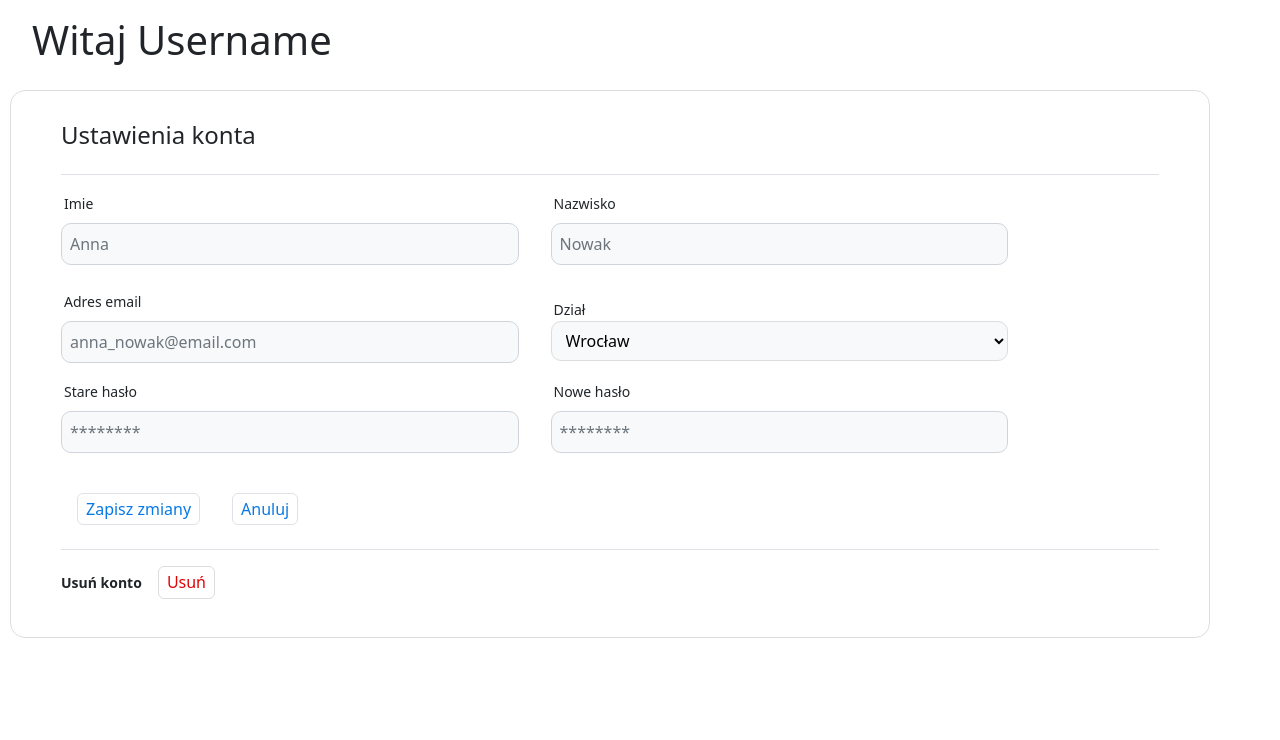
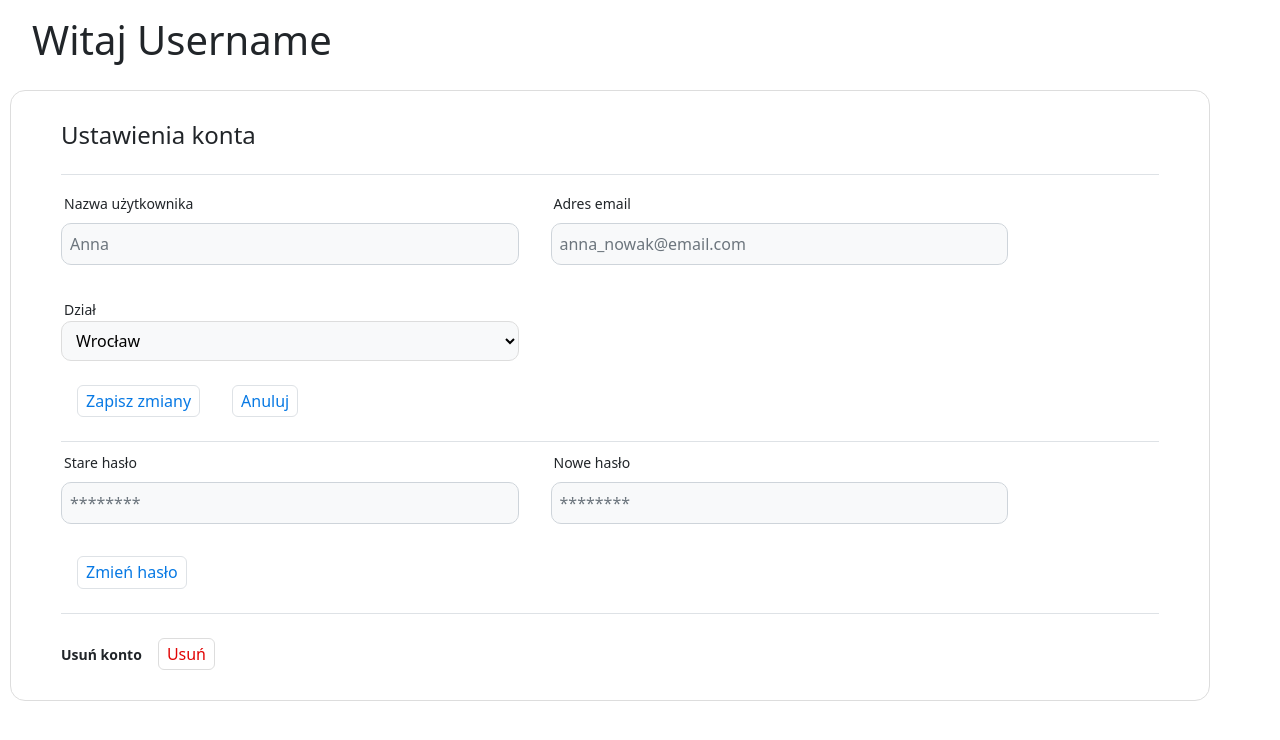
Before and after one commit to kkepa1/Hackaton-frontend, an Angular app: page /user-profile in a window 1280 px wide. Shown: the top 740 px of the page. Built offline with nearby package versions, Linux system fonts and the light colour scheme.

Commit message:
username and password change

```diff
--- a/src/app/app.module.ts
+++ b/src/app/app.module.ts
@@ -5,6 +5,7 @@ import { AppRoutingModule } from './app-routing.module';
 import { AppComponent } from './app.component';
 import { UserProfileComponent } from './components/user-profile/user-profile.component';
 import { NgbModule } from '@ng-bootstrap/ng-bootstrap';
+import {FormsModule} from "@angular/forms";
 
 @NgModule({
   declarations: [
@@ -14,7 +15,8 @@ import { NgbModule } from '@ng-bootstrap/ng-bootstrap';
   imports: [
     BrowserModule,
     AppRoutingModule,
-    NgbModule
+    NgbModule,
+    FormsModule
   ],
   providers: [],
   bootstrap: [AppComponent]
--- a/src/app/components/user-profile/user-profile.component.html
+++ b/src/app/components/user-profile/user-profile.component.html
@@ -7,21 +7,17 @@
   <div class="py-2" style="column-gap: 2rem">
     <div class="row py-2" style="column-gap: 2rem">
       <div class="col-md-5">
-        <label for="firstname">Imie</label>
-        <input type="text" class="bg-light form-control" placeholder="Anna">
+        <label>Nazwa użytkownika</label>
+        <input type="text" class="bg-light form-control" placeholder="Anna" [(ngModel)]="inputUsername">
       </div>
       <div class="col-md-5 pt-md-0 pt-3">
-        <label for="lastname">Nazwisko</label>
-        <input type="text" class="bg-light form-control" placeholder="Nowak">
+        <label>Adres email</label>
+        <input type="text" class="bg-light form-control" placeholder="anna_nowak@email.com" [(ngModel)]="inputEmail">
       </div>
     </div>
     <div class="row py-2" style="column-gap: 2rem">
-      <div class="col-md-5">
-        <label for="email">Adres email</label>
-        <input type="text" class="bg-light form-control" placeholder="anna_nowak@email.com">
-      </div>
-      <div class="col-md-5 pt-md-0 pt-3" style="margin-top: 0.5rem">
-        <label for="city">Dział</label>
+      <div class="col-md-5" style="margin-top: 0.5rem">
+        <label>Dział</label>
         <div class="arrow">
           <select name="city" class="bg-light">
             <option value="wroclaw" selected>Wrocław</option>
@@ -29,20 +25,24 @@
           </select>
         </div>
       </div>
+    </div>
+    <div class="py-3 pb-4 border-bottom ">
+      <button class="btn border button" style="padding: 0.2rem 0.5rem">Zapisz zmiany</button>
+      <button class="btn border button " style="padding: 0.2rem 0.5rem" (click)="cancel()">Anuluj</button>
+    </div>
     <div class="row py-2" style="column-gap: 2rem">
       <div class="col-md-5">
-          <label for="password">Stare hasło</label>
+        <label>Stare hasło</label>
         <input type="text" class="bg-light form-control" placeholder="********">
       </div>
       <div class="col-md-5 pt-md-0 pt-3">
-          <label for="new_password">Nowe hasło</label>
+        <label>Nowe hasło</label>
         <input type="text" class="bg-light form-control" placeholder="********">
       </div>
     </div>
+    <div class="py-3 pb-4 border-bottom ">
+      <button class="btn border button" style="padding: 0.2rem 0.5rem">Zmień hasło</button>
     </div>
-    <div class="py-3 pb-4 border-bottom ">
-      <button class="btn border button" style="padding: 0.2rem 0.5rem">Zapisz zmiany</button>
-      <button class="btn border button " style="padding: 0.2rem 0.5rem">Anuluj</button>
   </div>
   <div class="d-sm-flex align-items-center pt-3" id="deactivate">
     <div>
--- a/src/app/components/user-profile/user-profile.component.ts
+++ b/src/app/components/user-profile/user-profile.component.ts
@@ -7,6 +7,9 @@ import { Component, OnInit } from '@angular/core';
 })
 export class UserProfileComponent implements OnInit {
 
+  inputUsername = ''
+  inputEmail = ''
+
   constructor() { }
 
   public username: string = "Username"
@@ -14,4 +17,10 @@ export class UserProfileComponent implements OnInit {
   ngOnInit(): void {
   }
 
+
+  cancel(): void {
+    this.inputUsername = ''
+    this.inputEmail = ''
+  }
+
 }
```
Lines whose indentation alone changed are shown as unchanged.
